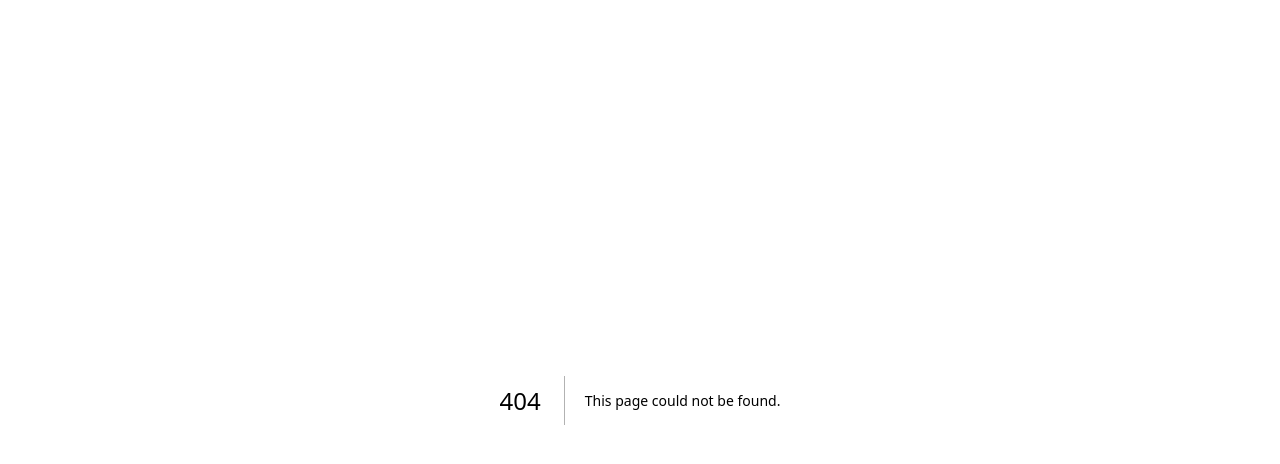
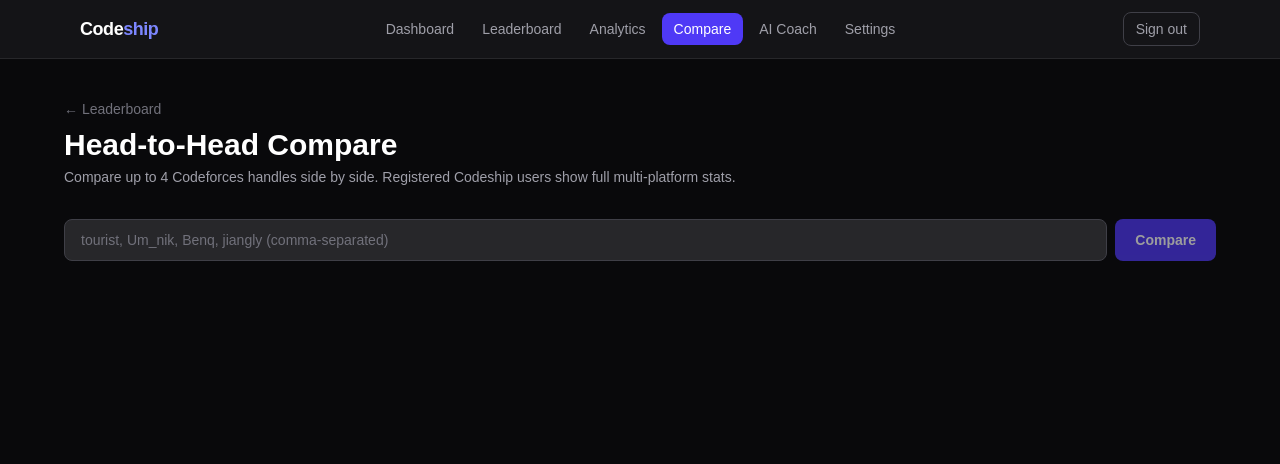
Before and after one commit to Vinamra3215/CodeShip, a Next.js app: page /compare in a window 1280 px wide. Before the commit this address had no page. Shown: the top 464 px of the page. Built offline with nearby package versions, Linux system fonts and the light colour scheme.

Commit message:
feat(compare): build head to head compare page with metric table winner highlight and radar chart

```diff
--- /dev/null
+++ b/src/app/(app)/compare/page.tsx
@@ -0,0 +1,225 @@
+"use client";
+
+import { useState, useCallback } from "react";
+import { useSearchParams } from "next/navigation";
+import useSWR from "swr";
+import Link from "next/link";
+import RadarCompareChart from "@/components/comparison/RadarCompareChart";
+
+const fetcher = (url: string) => fetch(url).then((r) => r.json());
+
+const USER_COLORS = ["text-indigo-400", "text-orange-400", "text-emerald-400", "text-pink-400"];
+const USER_BG = ["bg-indigo-500/10 border-indigo-500/30", "bg-orange-500/10 border-orange-500/30", "bg-emerald-500/10 border-emerald-500/30", "bg-pink-500/10 border-pink-500/30"];
+
+interface CompareUser {
+  handle: string;
+  name: string;
+  college: string;
+  isRegistered: boolean;
+  cfRating: number;
+  cfMaxRating: number;
+  cfRank: string;
+  lcEasy: number;
+  lcMedium: number;
+  lcHard: number;
+  lcTotal: number;
+  ccRating: number;
+  ccStars: string;
+  gfgScore: number;
+  gfgSolved: number;
+  totalSolved: number;
+}
+
+function WinnerHighlight({ values, idx }: { values: number[]; idx: number }) {
+  const max = Math.max(...values);
+  const isWinner = values[idx] === max && max > 0;
+  return isWinner ? (
+    <span className="ml-1 text-xs text-emerald-400">▲</span>
+  ) : null;
+}
+
+function MetricRow({
+  label,
+  values,
+  fmt = (v: number) => (v > 0 ? String(v) : "—"),
+}: {
+  label: string;
+  values: number[];
+  fmt?: (v: number) => string;
+}) {
+  return (
+    <tr className="border-b border-zinc-800/50">
+      <td className="px-4 py-3 text-xs font-semibold uppercase tracking-wider text-zinc-500">
+        {label}
+      </td>
+      {values.map((v, i) => {
+        const max = Math.max(...values);
+        const isWinner = v === max && max > 0;
+        return (
+          <td
+            key={i}
+            className={`px-4 py-3 font-mono text-sm font-semibold ${
+              isWinner ? USER_COLORS[i] : "text-white"
+            }`}
+          >
+            {fmt(v)}
+            {isWinner && values.filter((x) => x === max).length === 1 && (
+              <span className="ml-1 text-xs">★</span>
+            )}
+          </td>
+        );
+      })}
+    </tr>
+  );
+}
+
+export default function ComparePage() {
+  const searchParams = useSearchParams();
+  const initialHandles = searchParams.get("handles") ?? "";
+
+  const [inputValue, setInputValue] = useState(initialHandles);
+  const [queryHandles, setQueryHandles] = useState(initialHandles);
+
+  const apiUrl = queryHandles
+    ? `/api/compare?handles=${encodeURIComponent(queryHandles)}`
+    : null;
+
+  const { data, isLoading } = useSWR<{ users: CompareUser[] }>(apiUrl, fetcher);
+  const users = data?.users ?? [];
+
+  const handleSearch = useCallback(() => {
+    setQueryHandles(inputValue.trim());
+  }, [inputValue]);
+
+  return (
+    <main className="px-4 py-10">
+      <div className="mx-auto max-w-6xl">
+        <div className="mb-8">
+          <div className="flex items-center gap-3">
+            <Link href="/leaderboard" className="text-sm text-zinc-500 hover:text-white">
+              ← Leaderboard
+            </Link>
+          </div>
+          <h1 className="mt-2 text-3xl font-bold text-white">Head-to-Head Compare</h1>
+          <p className="mt-1 text-sm text-zinc-400">
+            Compare up to 4 Codeforces handles side by side. Registered Codeship users show full multi-platform stats.
+          </p>
+        </div>
+
+        <div className="mb-6 flex gap-2">
+          <input
+            type="text"
+            value={inputValue}
+            onChange={(e) => setInputValue(e.target.value)}
+            onKeyDown={(e) => e.key === "Enter" && handleSearch()}
+            placeholder="tourist, Um_nik, Benq, jiangly (comma-separated)"
+            className="flex-1 rounded-lg border border-zinc-700 bg-zinc-800 px-4 py-2.5 text-sm text-white placeholder-zinc-500 focus:border-indigo-500 focus:outline-none"
+          />
+          <button
+            onClick={handleSearch}
+            disabled={!inputValue.trim()}
+            className="rounded-lg bg-indigo-600 px-5 py-2.5 text-sm font-semibold text-white transition hover:bg-indigo-500 disabled:opacity-60"
+          >
+            Compare
+          </button>
+        </div>
+
+        {isLoading && (
+          <div className="space-y-4">
+            {[...Array(3)].map((_, i) => (
+              <div key={i} className="h-10 animate-pulse rounded-xl bg-zinc-800" />
+            ))}
+          </div>
+        )}
+
+        {!isLoading && users.length > 0 && (
+          <>
+            <div className="mb-6 grid grid-cols-1 gap-4 sm:grid-cols-2 lg:grid-cols-4">
+              {users.map((u, i) => (
+                <div
+                  key={u.handle}
+                  className={`rounded-xl border p-4 ${USER_BG[i % USER_BG.length]}`}
+                >
+                  <p className={`text-lg font-bold ${USER_COLORS[i % USER_COLORS.length]}`}>
+                    {u.handle}
+                  </p>
+                  {u.isRegistered && (
+                    <p className="text-sm text-white">{u.name}</p>
+                  )}
+                  <p className="text-xs text-zinc-500">{u.college}</p>
+                  {u.isRegistered && (
+                    <span className="mt-1 inline-block rounded-full bg-indigo-500/20 px-2 py-0.5 text-xs text-indigo-400">
+                      Codeship
+                    </span>
+                  )}
+                </div>
+              ))}
+            </div>
+
+            <div className="mb-8 overflow-x-auto rounded-xl border border-zinc-800">
+              <table className="w-full text-left text-sm">
+                <thead>
+                  <tr className="border-b border-zinc-800 bg-zinc-900">
+                    <th className="px-4 py-3 text-xs font-semibold uppercase tracking-wider text-zinc-500">
+                      Metric
+                    </th>
+                    {users.map((u, i) => (
+                      <th
+                        key={u.handle}
+                        className={`px-4 py-3 text-xs font-semibold uppercase tracking-wider ${USER_COLORS[i % USER_COLORS.length]}`}
+                      >
+                        {u.handle}
+                      </th>
+                    ))}
+                  </tr>
+                </thead>
+                <tbody>
+                  <MetricRow label="CF Rating" values={users.map((u) => u.cfRating)} />
+                  <MetricRow label="CF Max Rating" values={users.map((u) => u.cfMaxRating)} />
+                  <MetricRow label="LC Easy" values={users.map((u) => u.lcEasy)} />
+                  <MetricRow label="LC Medium" values={users.map((u) => u.lcMedium)} />
+                  <MetricRow label="LC Hard" values={users.map((u) => u.lcHard)} />
+                  <MetricRow label="LC Total" values={users.map((u) => u.lcTotal)} />
+                  <MetricRow label="CC Rating" values={users.map((u) => u.ccRating)} />
+                  <MetricRow
+                    label="CC Stars"
+                    values={users.map((u) => parseInt(u.ccStars) || 0)}
+                    fmt={(v) => (v > 0 ? `${v}★` : "—")}
+                  />
+                  <MetricRow label="GFG Score" values={users.map((u) => u.gfgScore)} />
+                  <MetricRow label="GFG Solved" values={users.map((u) => u.gfgSolved)} />
+                  <MetricRow
+                    label="Total Solved"
+                    values={users.map((u) => u.totalSolved)}
+                  />
+                </tbody>
+              </table>
+            </div>
+
+            <div className="rounded-xl border border-zinc-800 bg-zinc-900 p-6">
+              <h3 className="mb-4 text-sm font-semibold uppercase tracking-wider text-zinc-500">
+                Radar Overview (normalized 0–100)
+              </h3>
+              <RadarCompareChart
+                users={users.map((u) => ({
+                  handle: u.handle,
+                  cfRating: u.cfRating,
+                  lcTotal: u.lcTotal,
+                  gfgScore: u.gfgScore,
+                  totalSolved: u.totalSolved,
+                  lcHard: u.lcHard,
+                }))}
+              />
+            </div>
+          </>
+        )}
+
+        {!isLoading && queryHandles && users.length === 0 && (
+          <div className="py-16 text-center text-zinc-500">
+            No users found for those handles.
+          </div>
+        )}
+      </div>
+    </main>
+  );
+}
```
